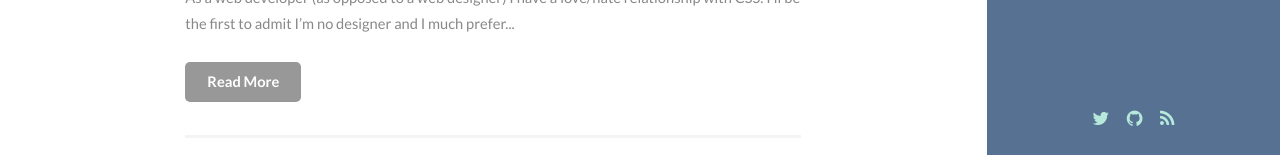
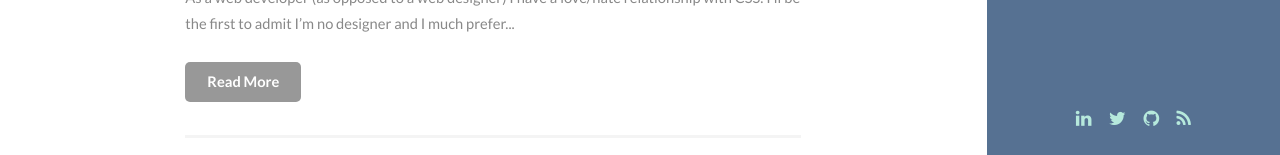
Before and after one commit to rarelyprolific/rarelyprolific.github.io, a Jekyll site: the page built from index.md, in a window 1280 px wide and 900 px high, scrolled down 595 px. Shown: the part 745-900 px from the top of the window. Built offline with Jekyll 4.4.1, drawn with Linux system fonts in a browser that asks for light colours.

Commit message:
Added linkedin to sidebar

```diff
--- a/_includes/header.html
+++ b/_includes/header.html
@@ -14,6 +14,7 @@
         </nav>
         <footer>
             <ul class="icons">
+                <li><a href="https://uk.linkedin.com/in/alan-gryniewicz-2183182a" class="icon fa-linkedin"><span class="label">Twitter</span></a></li>
                 <li><a href="https://twitter.com/rarelyprolific" class="icon fa-twitter"><span class="label">Twitter</span></a></li>
                 <li><a href="https://github.com/rarelyprolific" class="icon fa-github"><span class="label">Github</span></a></li>
                 <li><a href="{{ site.baseurl }}/feed.xml" class="icon fa-rss"><span class="label">RSS</span></a></li>
```
